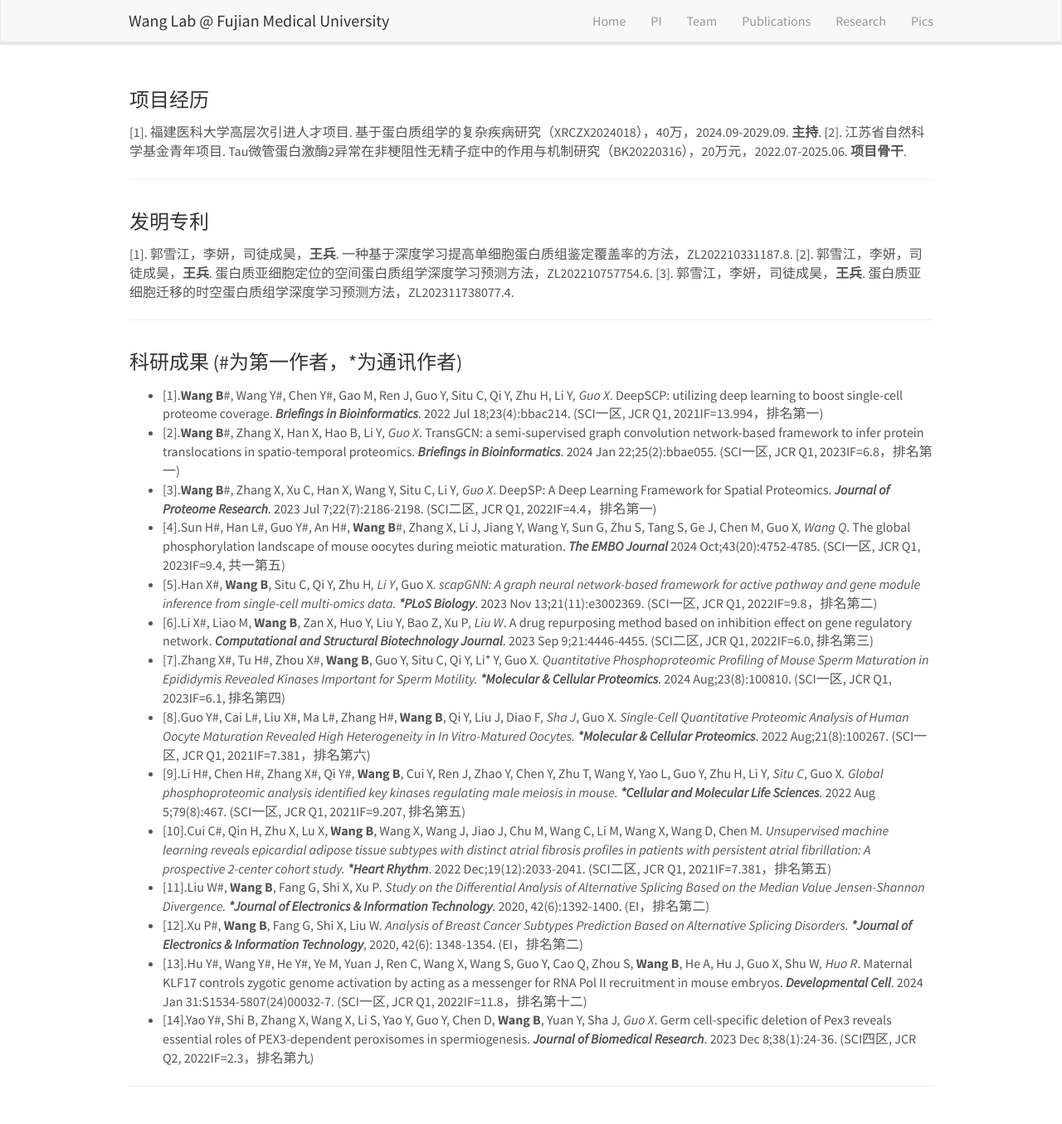
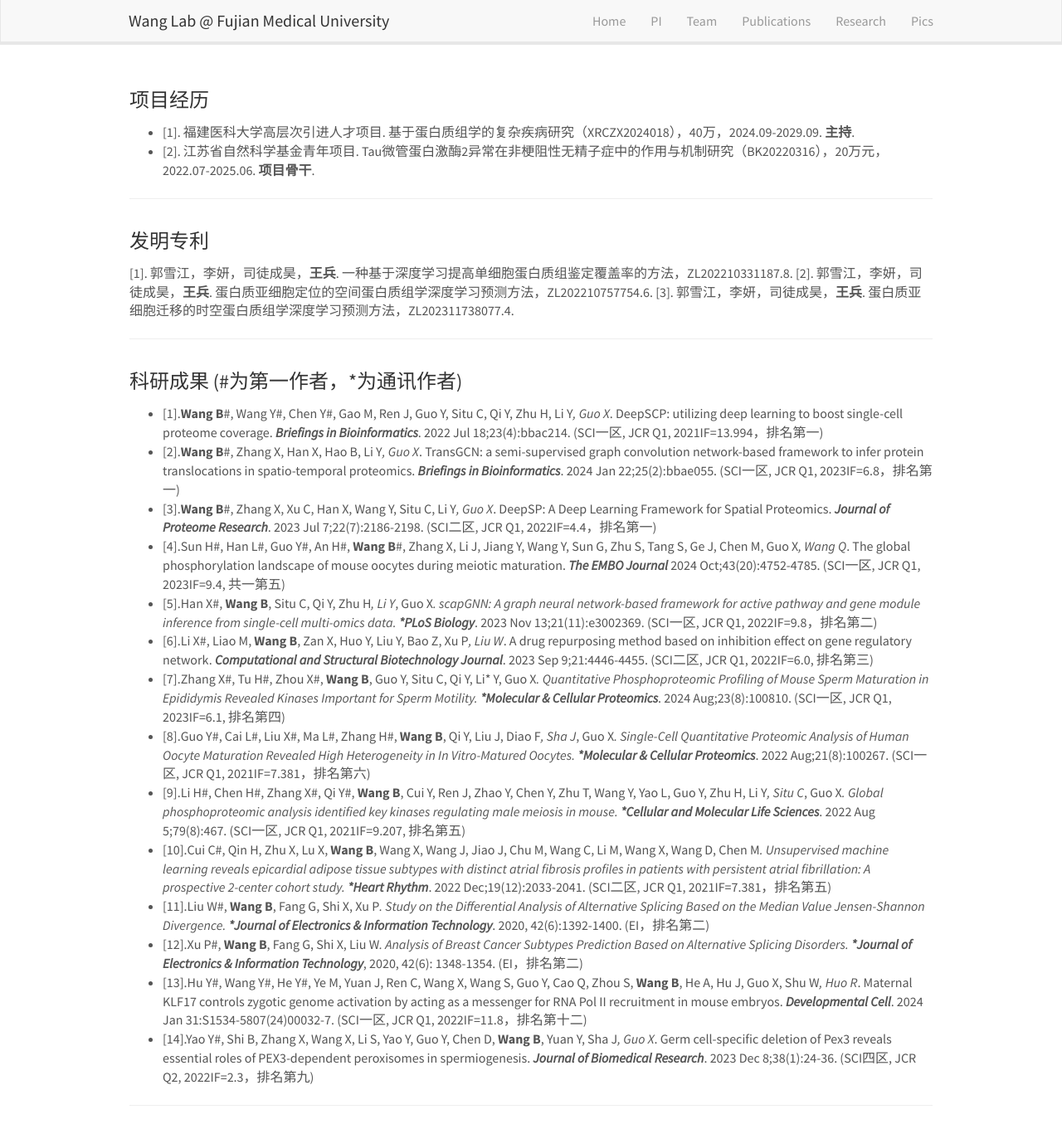
Before and after one commit to wangbing587/wangbing587.github.io, a Jekyll site: the page built from _pages/publications.md, in a window 1280 px wide and 1355 px high. Shown: the whole window at 83% size. Built offline with Jekyll 4.4.1, drawn with Linux system fonts in a browser that asks for light colours.

```diff
--- a/_pages/publications.md
+++ b/_pages/publications.md
@@ -7,8 +7,8 @@ permalink: /publications/
 ---
 
 # <font size="5">项目经历</font>
-[1].	福建医科大学高层次引进人才项目. 基于蛋白质组学的复杂疾病研究（XRCZX2024018），40万，2024.09-2029.09. **主持**.
-[2].	江苏省自然科学基金青年项目. Tau微管蛋白激酶2异常在非梗阻性无精子症中的作用与机制研究（BK20220316），20万元，2022.07-2025.06. **项目骨干**.
+- [1].	福建医科大学高层次引进人才项目. 基于蛋白质组学的复杂疾病研究（XRCZX2024018），40万，2024.09-2029.09. **主持**.
+- [2].	江苏省自然科学基金青年项目. Tau微管蛋白激酶2异常在非梗阻性无精子症中的作用与机制研究（BK20220316），20万元，2022.07-2025.06. **项目骨干**.
 <hr />
 
 # <font size="5">发明专利</font>
```
